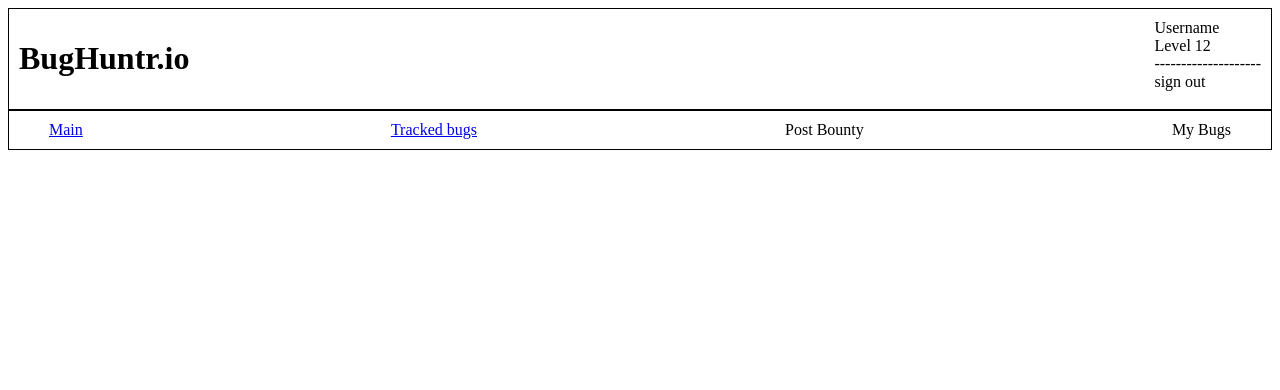
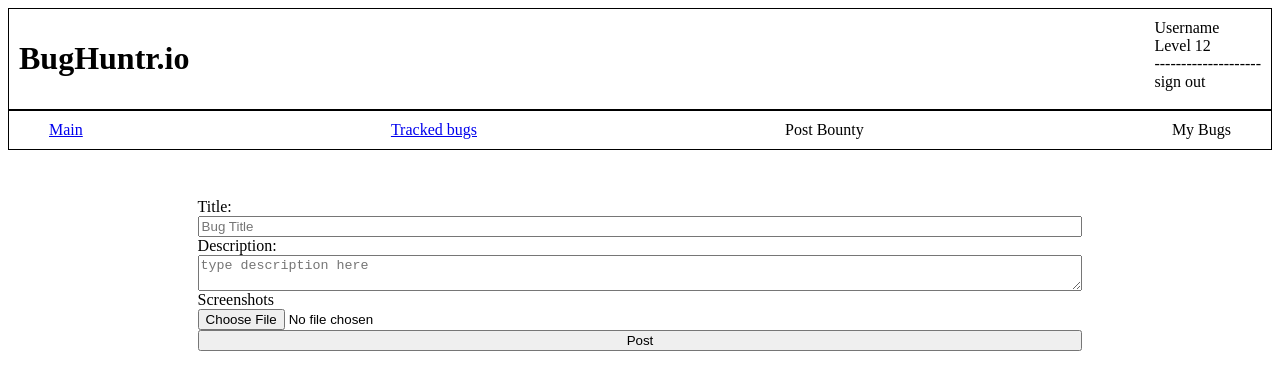
Before and after one commit to BugHuntr-io/BugHuntr, a React (Create React App) app: page /post-bounty in a window 1280 px wide. Shown: the top 390 px of the page. Built offline with nearby package versions, Linux system fonts and the light colour scheme.

Commit message:
adds post bounty and post request function

```diff
--- a/src/components/App/App.js
+++ b/src/components/App/App.js
@@ -6,6 +6,7 @@ import Header from '../Header/Header';
 import NavBar from '../NavBar/NavBar';
 import MainView from '../MainView/MainView';
 import TrackedBugs from '../TrackedBugs/TrackedBugs';
+import PostBounty from '../PostBounty/PostBounty';
 import BugPostExpanded from '../BugPostExpanded/BugPostExpanded';
 
 export default class App extends Component {
@@ -13,8 +14,7 @@ export default class App extends Component {
 
   state = {
     bugs: Store.bugs,
-    currentUser: Store.users[0]
-
+    currentUser: Store.users[0],
   }
 
   removeTrackedBug = (bugId) => {
@@ -40,13 +40,26 @@ export default class App extends Component {
     }
   }
 
+  postNewBounty = (newBug) => {
+    console.log(newBug);
+    const requestOptions = {
+      method: 'POST',
+      headers: { 'Content-Type': 'application/json' },
+      body: JSON.stringify(newBug)
+    };
+    fetch('url', requestOptions)
+      .then(response => response.json())
+      .then(data => console.log(data));
+  }
+
   render() {
 
     return (
       <Context.Provider value={{
         state: this.state,
         removeTrackedBug: this.removeTrackedBug,
-        pursueBug: this.pursueBug
+        pursueBug: this.pursueBug,
+        postNewBounty: this.postNewBounty
 
       }}>
         <main className="App">
@@ -61,6 +74,9 @@ export default class App extends Component {
           <Route
             path="/bug-post-expanded/:bugId"
             component={BugPostExpanded} />
+          <Route exact path="/post-bounty">
+            <PostBounty />
+          </Route>
         </main>
       </Context.Provider>
     );
--- a/src/components/PostBounty/PostBounty.js
+++ b/src/components/PostBounty/PostBounty.js
@@ -0,0 +1,35 @@
+import React, { useContext } from 'react';
+import Context from '../../Context';
+
+export default function PostBounty() {
+  const context = useContext(Context);
+
+  const handleSubmit = (e) => {
+    e.preventDefault();
+
+    const date = new Date();
+
+    const newBug = {
+      title: e.target.title.value,
+      description: e.target.description.value,
+      screenshots: [e.target.screenshots.value],
+      date: date
+    }
+
+    context.postNewBounty(newBug);
+  };
+
+  return (
+    <div className="post-bounty-component">
+      <form className="force-column" onSubmit={handleSubmit}>
+        <label htmlFor="title">Title:</label>
+        <input id="title" name="title" type="text" placeholder="Bug Title" />
+        <label htmlFor="description">Description:</label>
+        <textarea id="description" name="description" placeholder="type description here" />
+        <label htmlFor="screenshots">Screenshots</label>
+        <input id="screenshots" name="screenshots" type="file" accept=".jpg, .png, .tiff, .jpeg, .bmp, .pdf" />
+        <button id="submit" type="submit">Post</button>
+      </form>
+    </div>
+  );
+}
--- a/src/index.css
+++ b/src/index.css
@@ -67,3 +67,8 @@ ul{
   font-family: 'Raleway', sans-serif;
   padding: 8px;
 }
+
+.post-bounty-component{
+  margin: 3rem auto;
+  width: 70%;
+}
```
